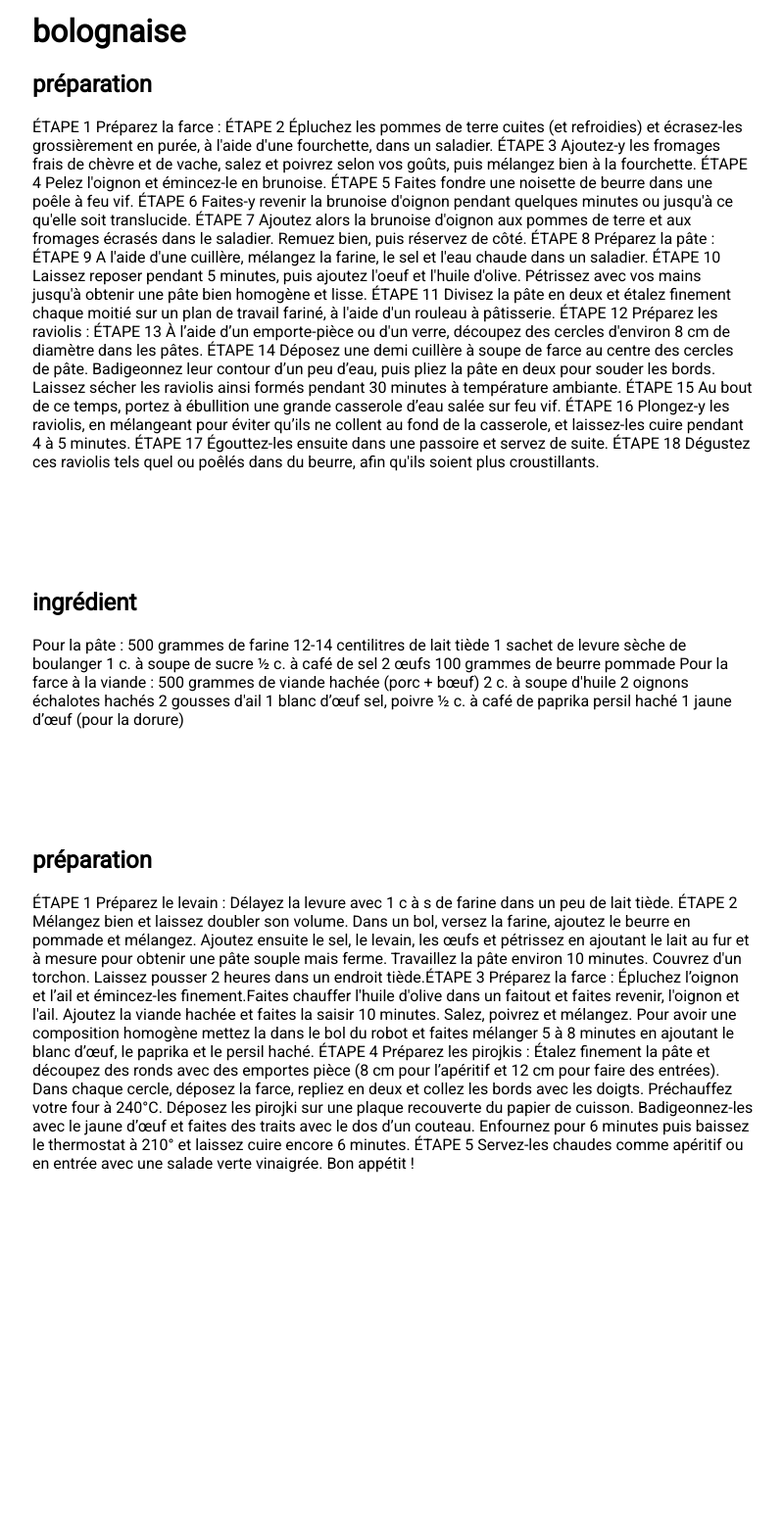
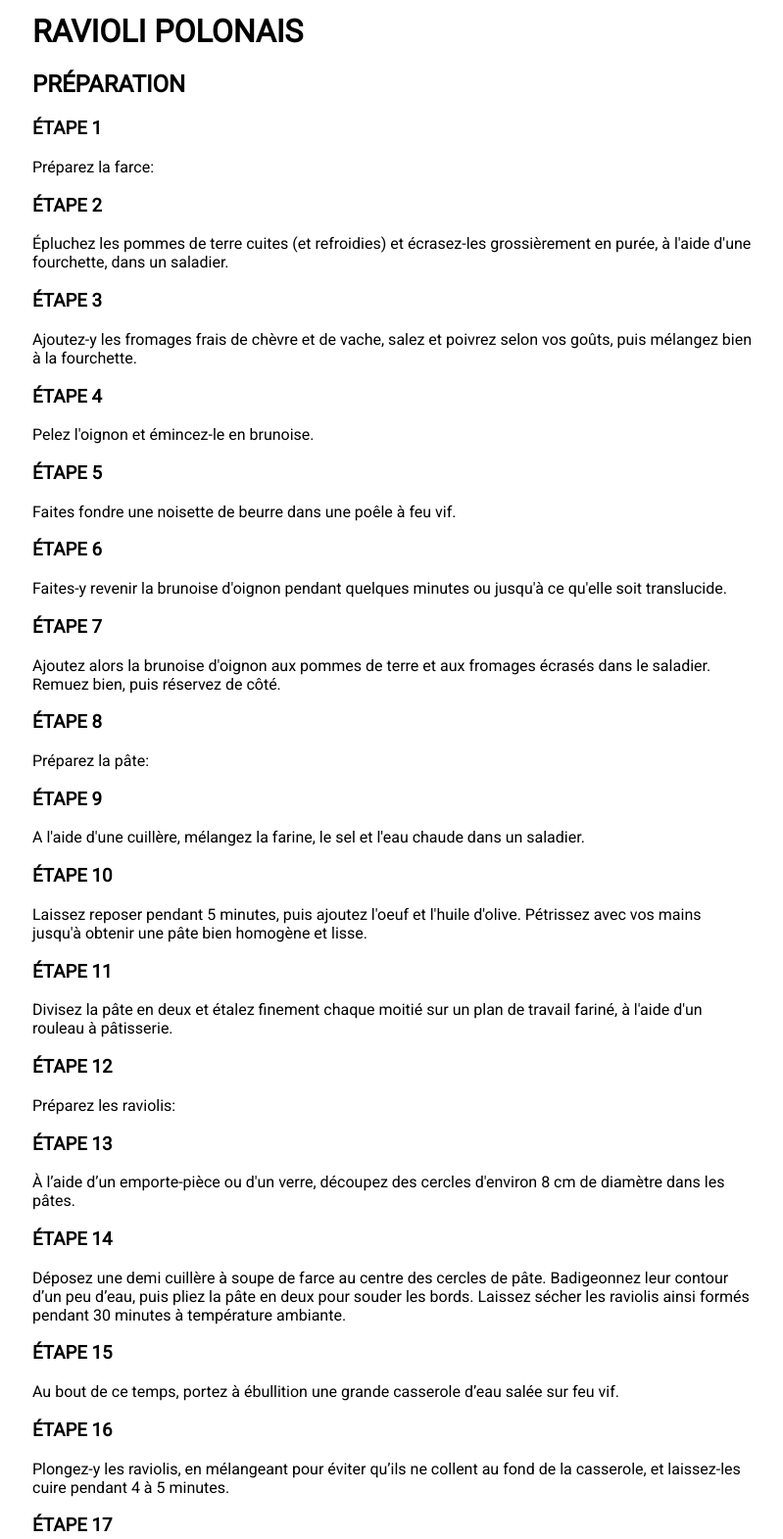
Before and after one commit to eracom-gr471/emmanota, a plain HTML site: page recette.html in a window 1280 px wide. Shown: the part 740-2311 px from the top of the page at 98% size, without its empty margins (239-1038 px from the left). Before the commit the page ends 2035 px from the top, so only its background shows below. Drawn offline with Linux system fonts and the light colour scheme.

Commit message:
Corrigé

```diff
--- a/recette.html
+++ b/recette.html
@@ -42,61 +42,62 @@
            <img src="pizza.jpg">
 	    </div>
  		   <div class="ingre">
-			   <h1 class="titre">bolognaise</h1>
-               <h2 class="soustitre">préparation</h2>
-    	<p>
-			ÉTAPE 1
-			Préparez la farce :
+			   <h1 class="titre">RAVIOLI POLONAIS</h1>
+               <h2 class="soustitre">PRÉPARATION</h2>
 
-			ÉTAPE 2
-			Épluchez les pommes de terre cuites (et refroidies) et écrasez-les grossièrement en purée, à l'aide d'une fourchette, dans un saladier.
+			<h3>ÉTAPE 1</h3>
+			<p>Préparez la farce:</p>
 
-			ÉTAPE 3
-			Ajoutez-y les fromages frais de chèvre et de vache, salez et poivrez selon vos goûts, puis mélangez bien à la fourchette.
+			<h3>ÉTAPE 2</h3>
+			<p>Épluchez les pommes de terre cuites (et refroidies) et écrasez-les grossièrement en purée, à l'aide d'une fourchette, dans un saladier.</p>
 
-			ÉTAPE 4
-			Pelez l'oignon et émincez-le en brunoise.
+			<h3>ÉTAPE 3</h3>
+			<p>Ajoutez-y les fromages frais de chèvre et de vache, salez et poivrez selon vos goûts, puis mélangez bien à la fourchette.</p>
 
-			ÉTAPE 5
-			Faites fondre une noisette de beurre dans une poêle à feu vif.
+			<h3>ÉTAPE 4</h3>
+			<p>Pelez l'oignon et émincez-le en brunoise.</p>
 
-			ÉTAPE 6
-			Faites-y revenir la brunoise d'oignon pendant quelques minutes ou jusqu'à ce qu'elle soit translucide.
+			<h3>ÉTAPE 5</h3>
+			<p>Faites fondre une noisette de beurre dans une poêle à feu vif.</p>
 
-			ÉTAPE 7
-			Ajoutez alors la brunoise d'oignon aux pommes de terre et aux fromages écrasés dans le saladier. Remuez bien, puis réservez de côté.
+			<h3>ÉTAPE 6</h3>
+			<p>Faites-y revenir la brunoise d'oignon pendant quelques minutes ou jusqu'à ce qu'elle soit translucide.</p>
 
-			ÉTAPE 8
-			Préparez la pâte :
+			<h3>ÉTAPE 7</h3>
+			<p>Ajoutez alors la brunoise d'oignon aux pommes de terre et aux fromages écrasés dans le saladier. Remuez bien, puis réservez de côté.</p>
 
-			ÉTAPE 9
-			A l'aide d'une cuillère, mélangez la farine, le sel et l'eau chaude dans un saladier.
+			<h3>ÉTAPE 8</h3>
+			<p>Préparez la pâte:</p>
 
-			ÉTAPE 10
-			Laissez reposer pendant 5 minutes, puis ajoutez l'oeuf et l'huile d'olive. Pétrissez avec vos mains jusqu'à obtenir une pâte bien homogène et lisse.
-			ÉTAPE 11
-			Divisez la pâte en deux et étalez finement chaque moitié sur un plan de travail fariné, à l'aide d'un rouleau à pâtisserie.
+			<h3>ÉTAPE 9</h3>
+			<p>A l'aide d'une cuillère, mélangez la farine, le sel et l'eau chaude dans un saladier.</p>
 
-			ÉTAPE 12
-			Préparez les raviolis :
+			<h3>ÉTAPE 10</h3>
+			<p>Laissez reposer pendant 5 minutes, puis ajoutez l'oeuf et l'huile d'olive. Pétrissez avec vos mains jusqu'à obtenir une pâte bien homogène et lisse.</p>
 
-			ÉTAPE 13
-			À l’aide d’un emporte-pièce ou d'un verre, découpez des cercles d'environ 8 cm de diamètre dans les pâtes.
+			<h3>ÉTAPE 11</h3>
+			<p>Divisez la pâte en deux et étalez finement chaque moitié sur un plan de travail fariné, à l'aide d'un rouleau à pâtisserie.</p>
 
-			ÉTAPE 14
-			Déposez une demi cuillère à soupe de farce au centre des cercles de pâte. Badigeonnez leur contour d’un peu d’eau, puis pliez la pâte en deux pour souder les bords. Laissez sécher les raviolis ainsi formés pendant 30 minutes à température ambiante.
+			<h3>ÉTAPE 12</h3>
+			<p>Préparez les raviolis:</p>
 
-			ÉTAPE 15
-			Au bout de ce temps, portez à ébullition une grande casserole d’eau salée sur feu vif.
+			<h3>ÉTAPE 13</h3>
+			<p>À l’aide d’un emporte-pièce ou d'un verre, découpez des cercles d'environ 8 cm de diamètre dans les pâtes.</p>
 
-			ÉTAPE 16
-			Plongez-y les raviolis, en mélangeant pour éviter qu’ils ne collent au fond de la casserole, et laissez-les cuire pendant 4 à 5 minutes.
+			<h3>ÉTAPE 14</h3>
+			<p>Déposez une demi cuillère à soupe de farce au centre des cercles de pâte. Badigeonnez leur contour d’un peu d’eau, puis pliez la pâte en deux pour souder les bords. Laissez sécher les raviolis ainsi formés pendant 30 minutes à température ambiante.</p>
 
-			ÉTAPE 17
-			Égouttez-les ensuite dans une passoire et servez de suite.
+			<h3>ÉTAPE 15</h3>
+			<p>Au bout de ce temps, portez à ébullition une grande casserole d’eau salée sur feu vif.</p>
 
-			ÉTAPE 18
-			Dégustez ces raviolis tels quel ou poêlés dans du beurre, afin qu'ils soient plus croustillants.
+			<h3>ÉTAPE 16</h3>
+			<p>Plongez-y les raviolis, en mélangeant pour éviter qu’ils ne collent au fond de la casserole, et laissez-les cuire pendant 4 à 5 minutes.</p>
+
+			<h3>ÉTAPE 17</h3>
+			<p>Égouttez-les ensuite dans une passoire et servez de suite.</p>
+
+			<h3>ÉTAPE 18</h3>
+			<p>Dégustez ces raviolis tels quel ou poêlés dans du beurre, afin qu'ils soient plus croustillants.</p>
 
 
 	    </p>
@@ -106,41 +107,25 @@
 			   <h2>ingrédient</h2>
 		<p>
 			Pour la pâte :
-            500 grammes de farine
- 			12-14 centilitres de lait tiède
- 			1 sachet de levure sèche de boulanger
- 			1 c. à soupe de sucre
- 			½ c. à café de sel
- 			2 œufs
- 			100 grammes de beurre pommade
- 			Pour la farce à la viande :
- 			500 grammes de viande hachée (porc + bœuf)
- 			2 c. à soupe d'huile
- 			2 oignons échalotes hachés
- 			2 gousses d'ail
- 			1 blanc d’œuf
- 			sel, poivre
-			½ c. à café de paprika
- 			persil haché
- 			1 jaune d’œuf (pour la dorure)
+			350 g de farine
+			1 œuf
+			12 cl d’eau très chaude
+			3 c. à soupe d'huile neutre
+			1 pincée de sel
+			Pour la farce :
+			3 pommes de terre cuites à la vapeur
+			1 oignon
+			1 fromage de chèvre frais
+			3 c. à soupe de fromage frais de vache
+			beurre
+			sel, poivre
 	   </p>
           </div>
 
 		   <div class="ingre">
 			   <h2>préparation</h2>
 		<p>
-			ÉTAPE 1
- 		   Préparez le levain : Délayez la levure avec 1 c à s de farine dans un peu de lait tiède.
-
- 		   ÉTAPE 2
- 		   Mélangez bien et laissez doubler son volume. Dans un bol, versez la farine, ajoutez  le beurre en pommade et mélangez. Ajoutez ensuite le sel, le levain, les œufs et pétrissez en ajoutant le lait au fur et à mesure pour obtenir une pâte souple mais ferme. Travaillez la pâte environ 10 minutes. Couvrez d'un torchon. Laissez pousser 2 heures dans un endroit tiède.ÉTAPE 3
- 		   Préparez la farce : Épluchez l’oignon et l’ail et émincez-les finement.Faites chauffer l'huile d'olive dans un faitout et faites revenir, l'oignon et l'ail. Ajoutez la viande hachée et faites la saisir 10 minutes. Salez, poivrez et mélangez. Pour avoir une composition homogène mettez la dans le bol du robot et faites mélanger 5 à 8 minutes en ajoutant le blanc d’œuf, le paprika et le persil haché.
-
- 		   ÉTAPE 4
- 		   Préparez les pirojkis : Étalez finement la pâte et découpez des ronds avec des emportes pièce (8 cm pour l’apéritif et 12 cm pour faire des entrées). Dans chaque cercle, déposez la farce, repliez en deux et collez les bords avec les doigts. Préchauffez votre four à 240°C. Déposez les pirojki sur une plaque recouverte du papier de cuisson. Badigeonnez-les avec le jaune d’œuf et faites des traits avec le dos d’un couteau. Enfournez pour 6 minutes puis baissez le thermostat à 210° et laissez cuire encore 6 minutes.
-
- 		   ÉTAPE 5
- 		   Servez-les chaudes comme apéritif ou en entrée avec une salade verte vinaigrée. Bon appétit !
+		 Bon appétit !
 	    </p>
            </div>
 
```
